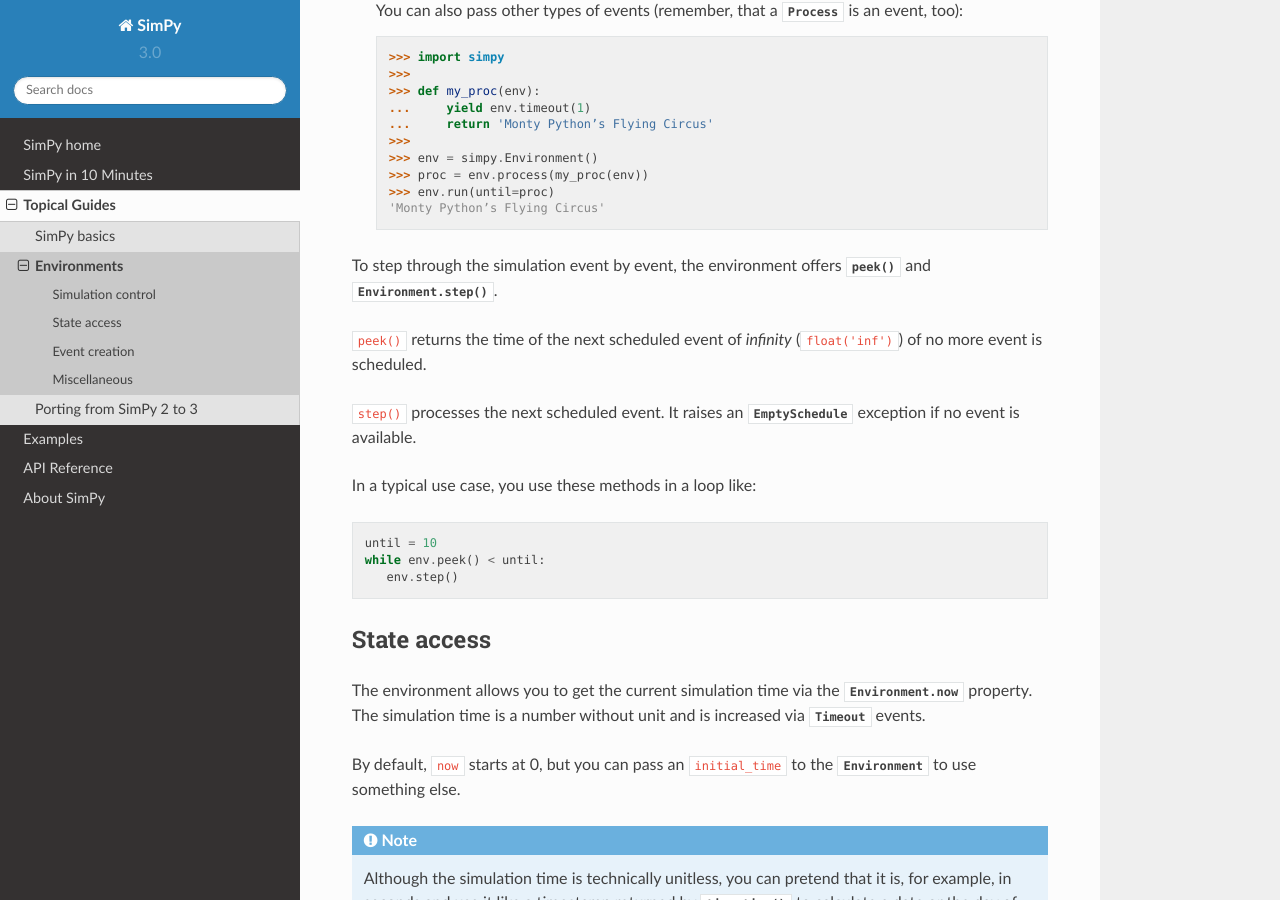
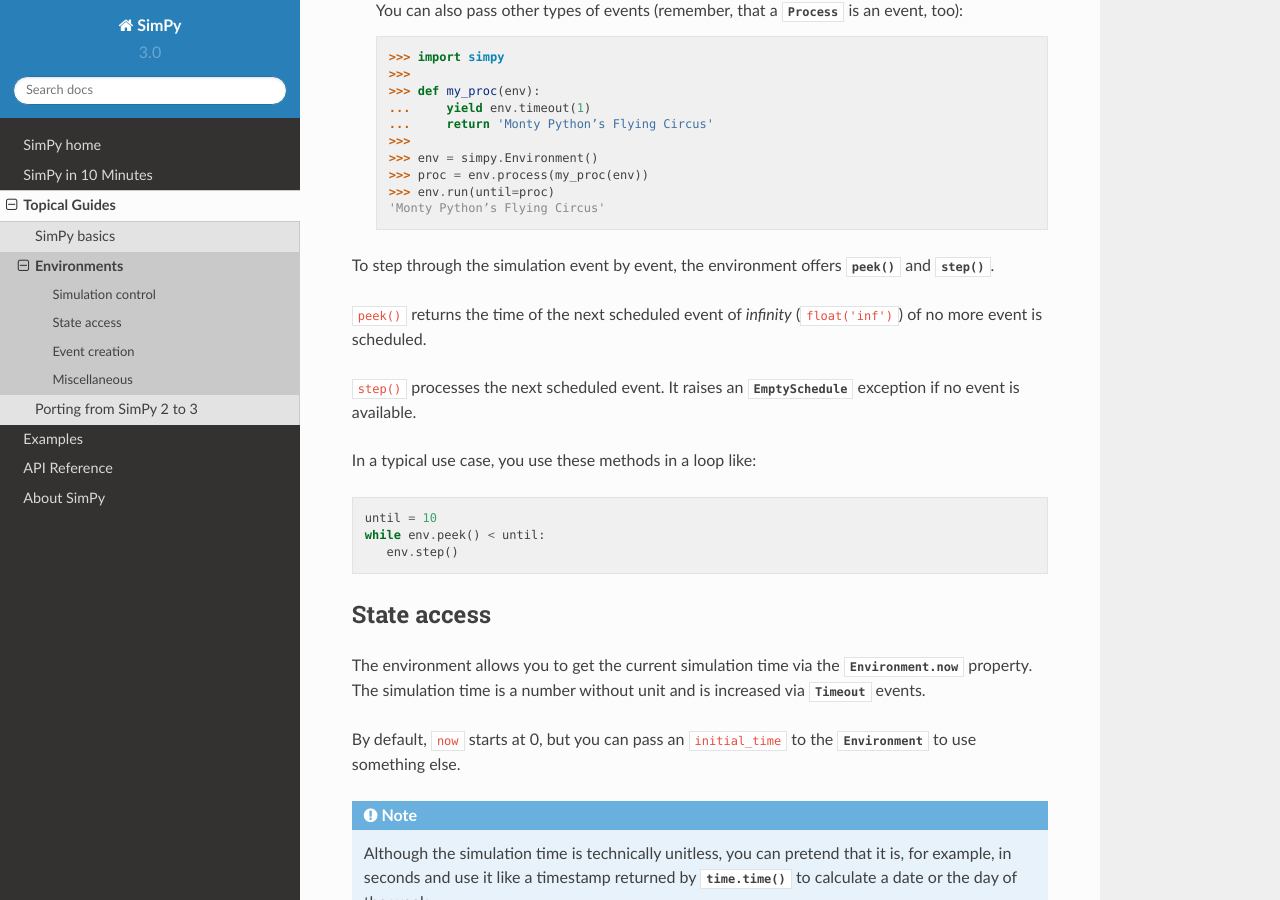
Before and after one commit to simpx/simpy, a Sphinx documentation site: the page built from docs/topical_guides/environments.rst, in a window 1280 px wide and 900 px high, scrolled down 1268 px. Built offline with Sphinx 7.4.7 and the Read the Docs theme 2.0.0, drawn with Linux system fonts in a browser that asks for light colours; pages that are not in the unit, such as notebooks, are missing from menus.

Commit message:
Made some minor doc fixes.

```diff
--- a/docs/topical_guides/environments.rst
+++ b/docs/topical_guides/environments.rst
@@ -5,8 +5,8 @@
 .. currentmodule:: simpy.core
 
 A simulation environment manages the simulation time as well as the scheduling
-and processing of events.  It also provides means to step through or execute
-the simulation.
+and processing of events. It also provides means to step through or execute the
+simulation.
 
 The base class for all environments is :class:`~simpy.core.BaseEnvironment`.
 "Normal" simulations usually use its subclass
@@ -80,7 +82,7 @@
 
 
 To step through the simulation event by event, the environment offers
-:meth:`~Environment.peek()` and :meth:`Environment.step()`.
+:meth:`~Environment.peek()` and :meth:`~Environment.step()`.
 
 ``peek()`` returns the time of the next scheduled event of *infinity*
 (``float('inf')``) of no more event is scheduled.
--- a/docs/topical_guides/simpy_basics.rst
+++ b/docs/topical_guides/simpy_basics.rst
@@ -86,7 +86,7 @@
 
 Finally, you can start SimPy's event loop. By default, it will run as long as
 there are events in the event list, but you can also let it stop earlier by
-providing an ``until`` argument (see :ref:`Starting the event loop`).
+providing an ``until`` argument (see :ref:`simulation-control`).
 
 The following guides describe the environment and its interactions with events
 and process functions in more detail.
```
Also changed, not shown: other parts of docs/topical_guides/environments.rst (+2 -0 lines).
